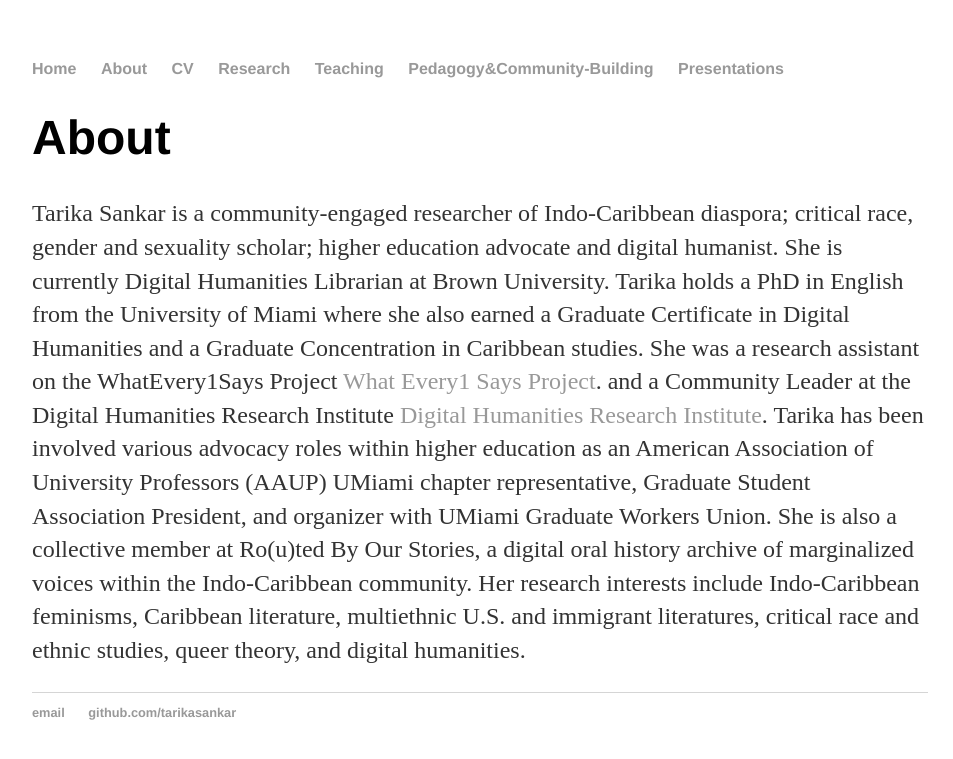
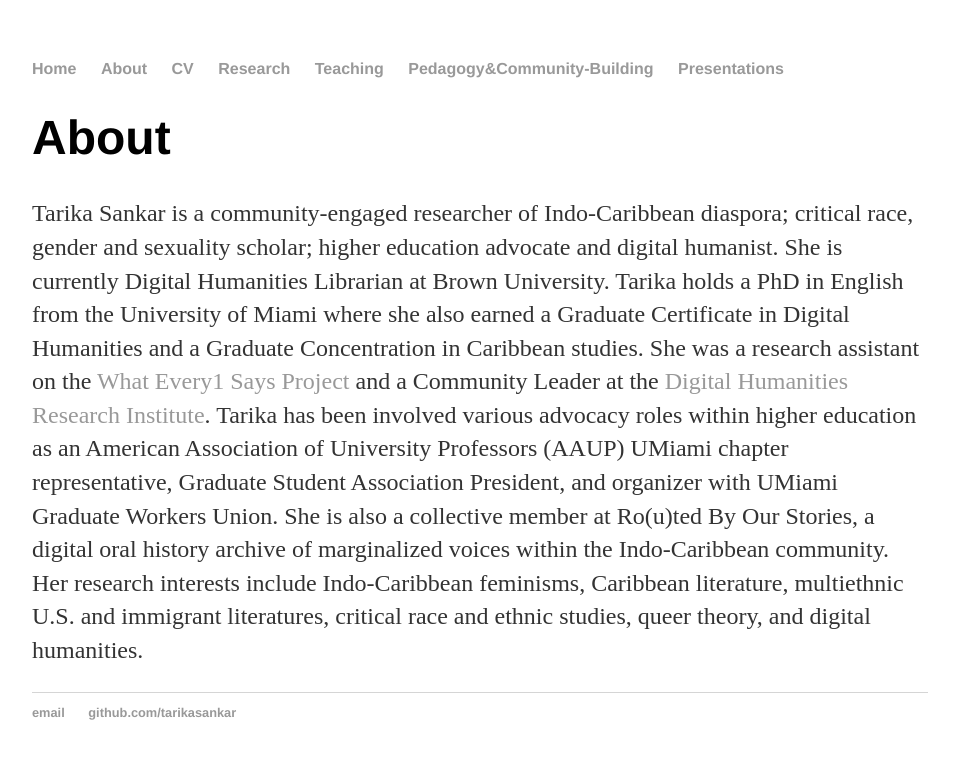
Before and after one commit to tarikasankar/tarikasankar.github.io, a Jekyll site: the page built from about/index.html, in a window 1280 px wide. Shown: the top 759 px of the page, without its empty margins (160-1113 px from the left). Built offline with Jekyll 4.4.1, drawn with Linux system fonts in a browser that asks for light colours.

Commit message:
Update index.html
fixed links

```diff
--- a/about/index.html
+++ b/about/index.html
@@ -4,5 +4,5 @@
 ---
 <div class="blurb">
 	<h1>About</h1>
-	<p> Tarika Sankar is a community-engaged researcher of Indo-Caribbean diaspora; critical race, gender and sexuality scholar; higher education advocate and digital humanist. She is currently Digital Humanities Librarian at Brown University. Tarika holds a PhD in English from the University of Miami where she also earned a Graduate Certificate in Digital Humanities and a Graduate Concentration in Caribbean studies. She was a research assistant on the WhatEvery1Says Project <a href="http://we1s.ucsb.edu">What Every1 Says Project</a>. and a Community Leader at the Digital Humanities Research Institute <a href="https://www.dhinstitutes.org/">Digital Humanities Research Institute</a>. Tarika has been involved various advocacy roles within higher education as an American Association of University Professors (AAUP) UMiami chapter representative, Graduate Student Association President, and organizer with UMiami Graduate Workers Union. She is also a collective member at Ro(u)ted By Our Stories, a digital oral history archive of marginalized voices within the Indo-Caribbean community. Her research interests include Indo-Caribbean feminisms, Caribbean literature, multiethnic U.S. and immigrant literatures, critical race and ethnic studies, queer theory, and digital humanities.</p>
+	<p> Tarika Sankar is a community-engaged researcher of Indo-Caribbean diaspora; critical race, gender and sexuality scholar; higher education advocate and digital humanist. She is currently Digital Humanities Librarian at Brown University. Tarika holds a PhD in English from the University of Miami where she also earned a Graduate Certificate in Digital Humanities and a Graduate Concentration in Caribbean studies. She was a research assistant on the <a href="http://we1s.ucsb.edu">What Every1 Says Project</a> and a Community Leader at the <a href="https://www.dhinstitutes.org/">Digital Humanities Research Institute</a>. Tarika has been involved various advocacy roles within higher education as an American Association of University Professors (AAUP) UMiami chapter representative, Graduate Student Association President, and organizer with UMiami Graduate Workers Union. She is also a collective member at Ro(u)ted By Our Stories, a digital oral history archive of marginalized voices within the Indo-Caribbean community. Her research interests include Indo-Caribbean feminisms, Caribbean literature, multiethnic U.S. and immigrant literatures, critical race and ethnic studies, queer theory, and digital humanities.</p>
 </div><!-- /.blurb -->
```
